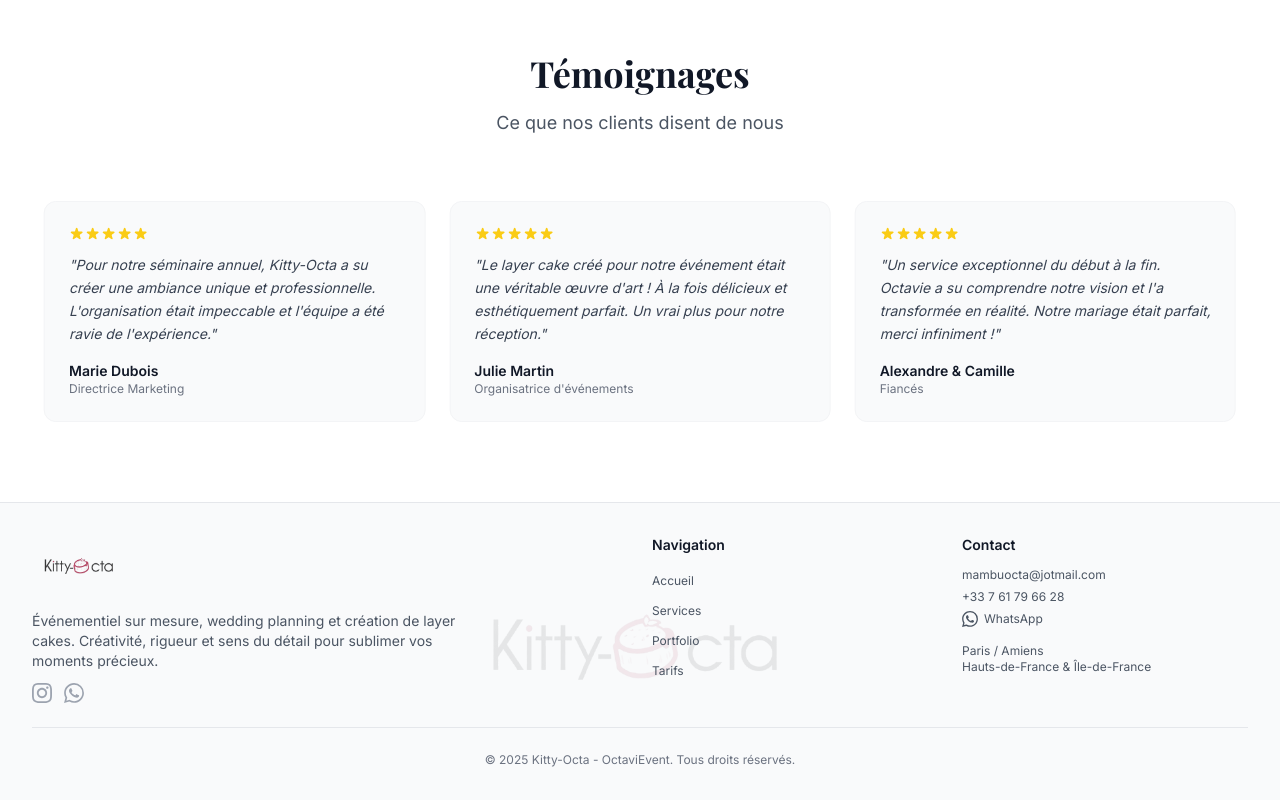
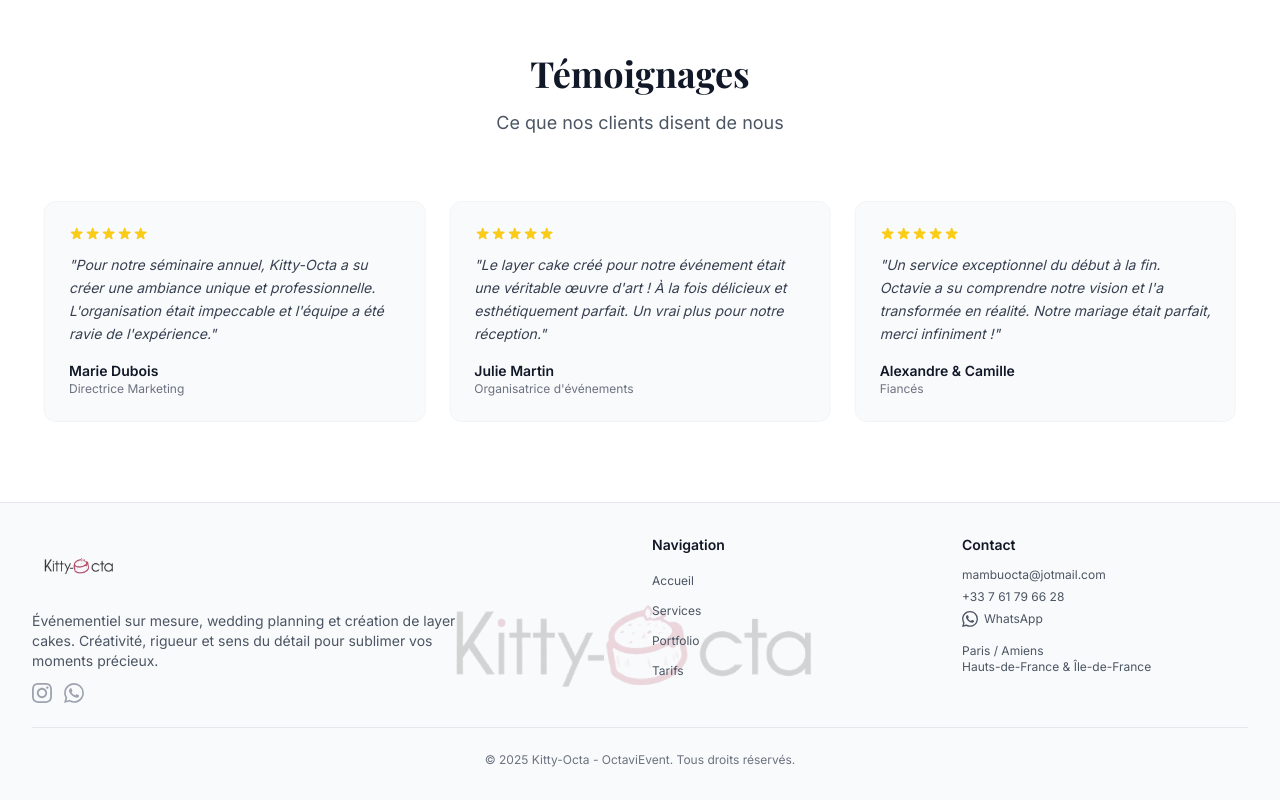
Before and after one commit to Kyria-Zaire/kitty-octa, a Next.js app: page / in a window 1280 px wide. Shown: the part 2202-3002 px from the top of the page. Built offline with nearby package versions, Linux system fonts and the light colour scheme; no server answers; a web font is replaced by a local one.

Commit message:
Fix: Augmenter encore l'opacitÃ© et la taille du logo en arriÃ¨re-plan du Footer

```diff
--- a/components/Footer.tsx
+++ b/components/Footer.tsx
@@ -5,12 +5,12 @@ export default function Footer() {
   return (
     <footer className="relative border-t border-gray-200 overflow-hidden bg-gray-50">
       {/* Logo en arrière-plan */}
-      <div className="absolute inset-0 flex items-center justify-center opacity-10">
+      <div className="absolute inset-0 flex items-center justify-center opacity-20">
         <Image
           src="/images/e6de5d03-0703-4070-a882-7a88bb7bdf60-removebg-preview.png"
           alt=""
-          width={400}
-          height={200}
+          width={500}
+          height={250}
           className="object-contain"
         />
       </div>
```
